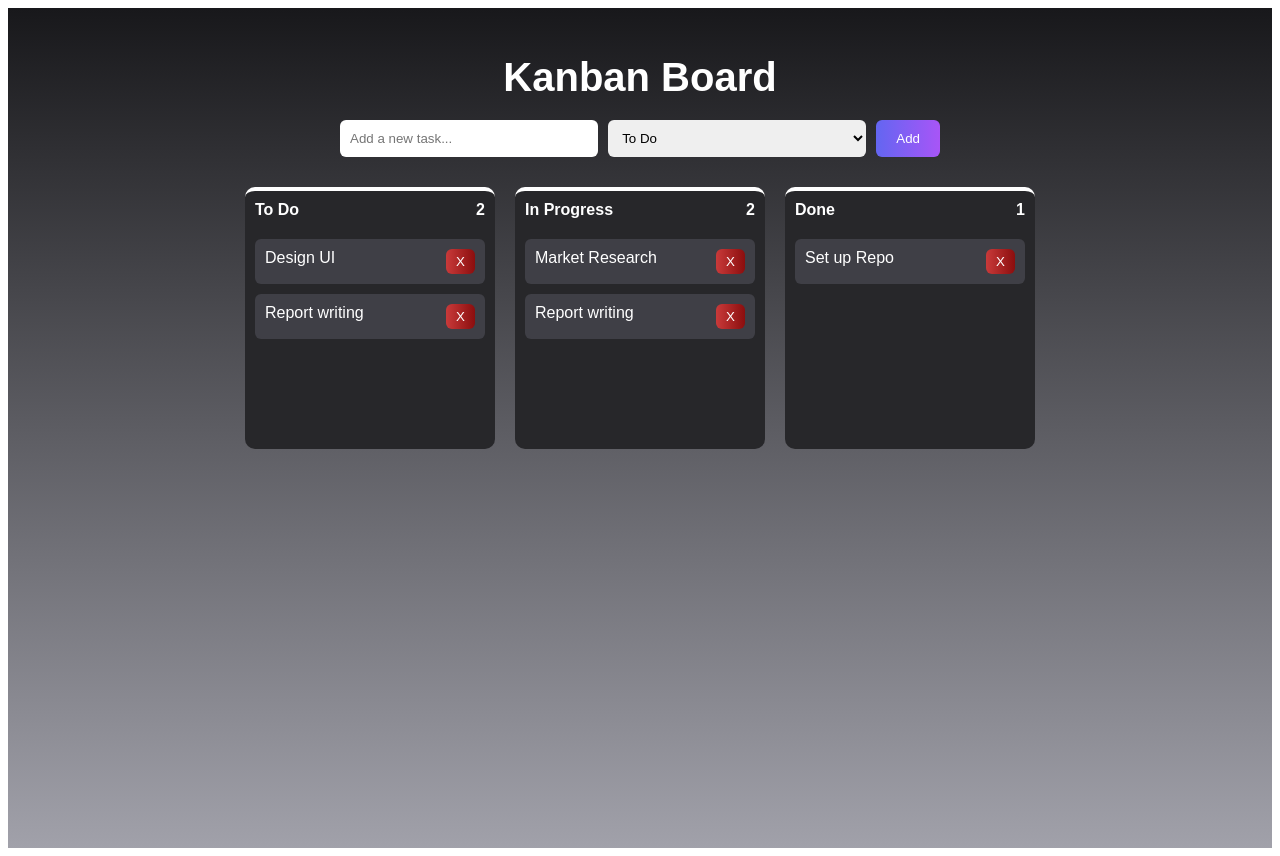
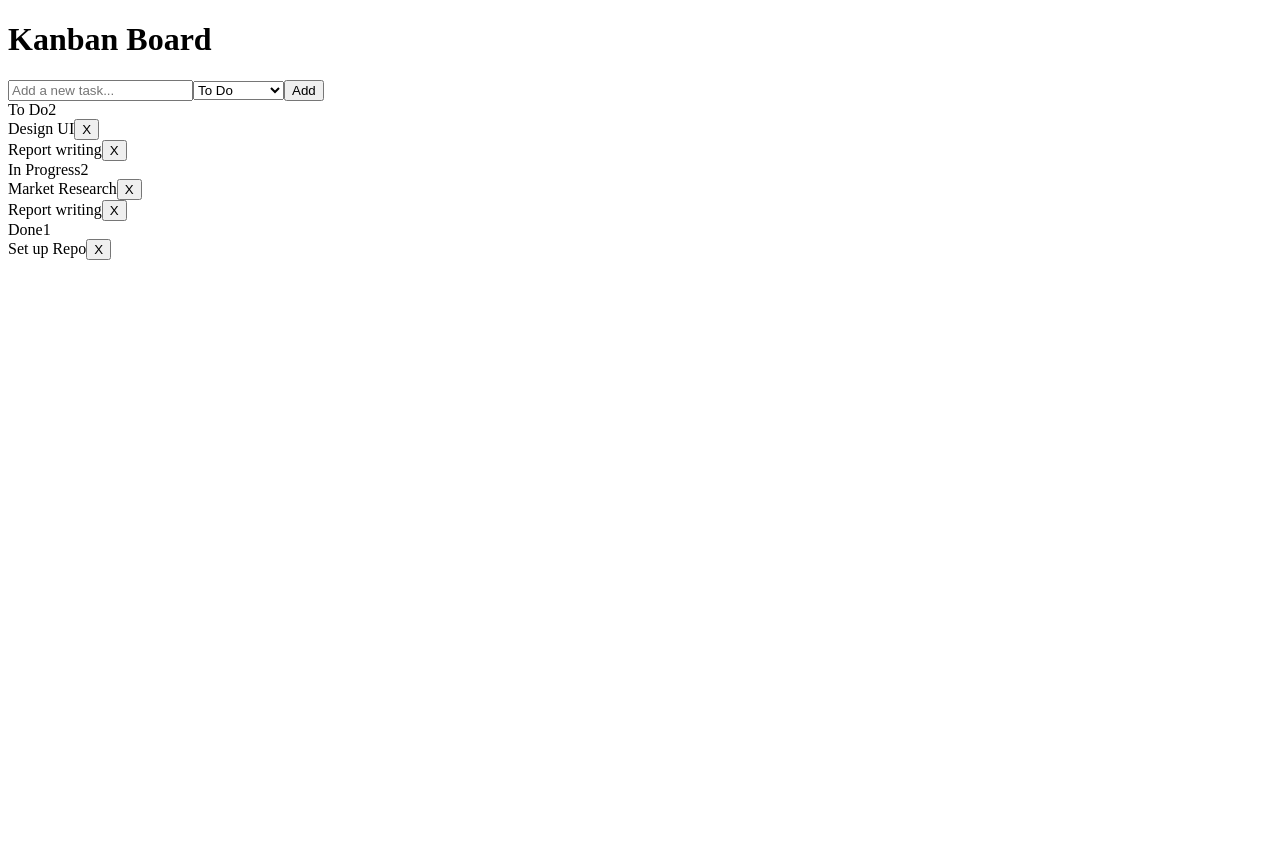
Before and after one commit to sufster/flowbit, a React (Vite) app: page / in a window 1280 px wide. After the commit the page ends 800 px from the top, so only its background shows below. Built offline with nearby package versions, Linux system fonts and the light colour scheme.

Commit message:
Update index.css

```diff
--- a/src/index.css
+++ b/src/index.css
@@ -1,82 +1,184 @@
-.app-container {
-  padding: 20px;
-  min-height: 100vh;
-  background: linear-gradient(to bottom, #18181b, #a1a1aa);
-  color: white;
-  font-family: sans-serif;
+.counter {
+  font-size: 16px;
+  padding: 5px 10px;
+  border-radius: 5px;
+  color: var(--accent);
+  background: var(--accent-bg);
+  border: 2px solid transparent;
+  transition: border-color 0.3s;
+  margin-bottom: 24px;
+
+  &:hover {
+    border-color: var(--accent-border);
+  }
+  &:focus-visible {
+    outline: 2px solid var(--accent);
+    outline-offset: 2px;
+  }
 }
 
-.title {
-  text-align: center;
-  font-size: 2.5rem;
-  margin-bottom: 20px;
+.hero {
+  position: relative;
+
+  .base,
+  .framework,
+  .vite {
+    inset-inline: 0;
+    margin: 0 auto;
   }
 
-.task-bar {
-  display: flex;
-  gap: 10px;
-  max-width: 600px;
-  margin: 0 auto 30px;
+  .base {
+    width: 170px;
+    position: relative;
+    z-index: 0;
   }
 
-.task-bar input,
-.task-bar select {
-  padding: 10px;
-  border-radius: 6px;
-  border: none;
-  flex: 1;
+  .framework,
+  .vite {
+    position: absolute;
   }
 
-.task-bar button {
-  padding: 10px 20px;
-  background: linear-gradient(to right, #6366f1, #a855f7);
-  border: none;
-  color: white;
-  border-radius: 6px;
-  cursor: pointer;
+  .framework {
+    z-index: 1;
+    top: 34px;
+    height: 28px;
+    transform: perspective(2000px) rotateZ(300deg) rotateX(44deg) rotateY(39deg)
+      scale(1.4);
   }
 
-.board {
-  display: flex;
-  gap: 20px;
-  overflow-x: auto;
-  justify-content: center;
+  .vite {
+    z-index: 0;
+    top: 107px;
+    height: 26px;
+    width: auto;
+    transform: perspective(2000px) rotateZ(300deg) rotateX(40deg) rotateY(39deg)
+      scale(0.8);
+  }
 }
 
-.column {
-  width: 250px;
-  background: #27272a;
-  border-radius: 10px;
-  border-top: 4px solid;
+#center {
+  display: flex;
+  flex-direction: column;
+  gap: 25px;
+  place-content: center;
+  place-items: center;
+  flex-grow: 1;
+
+  @media (max-width: 1024px) {
+    padding: 32px 20px 24px;
+    gap: 18px;
+  }
 }
 
-.column-header {
-  padding: 10px;
-  font-weight: bold;
+#next-steps {
   display: flex;
-  justify-content: space-between;
+  border-top: 1px solid var(--border);
+  text-align: left;
+
+  & > div {
+    flex: 1 1 0;
+    padding: 32px;
+    @media (max-width: 1024px) {
+      padding: 24px 20px;
+    }
   }
 
-.column-body {
-  padding: 10px;
-  min-height: 200px;
+  .icon {
+    margin-bottom: 16px;
+    width: 22px;
+    height: 22px;
   }
 
-.task {
-  background: #3f3f46;
-  padding: 10px;
-  margin-bottom: 10px;
-  border-radius: 6px;
-  display: flex;
-  justify-content: space-between;
-  cursor: grab;
+  @media (max-width: 1024px) {
+    flex-direction: column;
+    text-align: center;
+  }
 }
 
-.close {
-  padding: 5px 10px;
-  background: linear-gradient(to right, #c93a3a, #8b0e0e);
-  border: none;
-  color: white;
+#docs {
+  border-right: 1px solid var(--border);
+
+  @media (max-width: 1024px) {
+    border-right: none;
+    border-bottom: 1px solid var(--border);
+  }
+}
+
+#next-steps ul {
+  list-style: none;
+  padding: 0;
+  display: flex;
+  gap: 8px;
+  margin: 32px 0 0;
+
+  .logo {
+    height: 18px;
+  }
+
+  a {
+    color: var(--text-h);
+    font-size: 16px;
     border-radius: 6px;
-  cursor: pointer;
+    background: var(--social-bg);
+    display: flex;
+    padding: 6px 12px;
+    align-items: center;
+    gap: 8px;
+    text-decoration: none;
+    transition: box-shadow 0.3s;
+
+    &:hover {
+      box-shadow: var(--shadow);
     }
+    .button-icon {
+      height: 18px;
+      width: 18px;
+    }
+  }
+
+  @media (max-width: 1024px) {
+    margin-top: 20px;
+    flex-wrap: wrap;
+    justify-content: center;
+
+    li {
+      flex: 1 1 calc(50% - 8px);
+    }
+
+    a {
+      width: 100%;
+      justify-content: center;
+      box-sizing: border-box;
+    }
+  }
+}
+
+#spacer {
+  height: 88px;
+  border-top: 1px solid var(--border);
+  @media (max-width: 1024px) {
+    height: 48px;
+  }
+}
+
+.ticks {
+  position: relative;
+  width: 100%;
+
+  &::before,
+  &::after {
+    content: '';
+    position: absolute;
+    top: -4.5px;
+    border: 5px solid transparent;
+  }
+
+  &::before {
+    left: 0;
+    border-left-color: var(--border);
+  }
+  &::after {
+    right: 0;
+    border-right-color: var(--border);
+  }
+}
```
Lines whose indentation alone changed are shown as unchanged.
